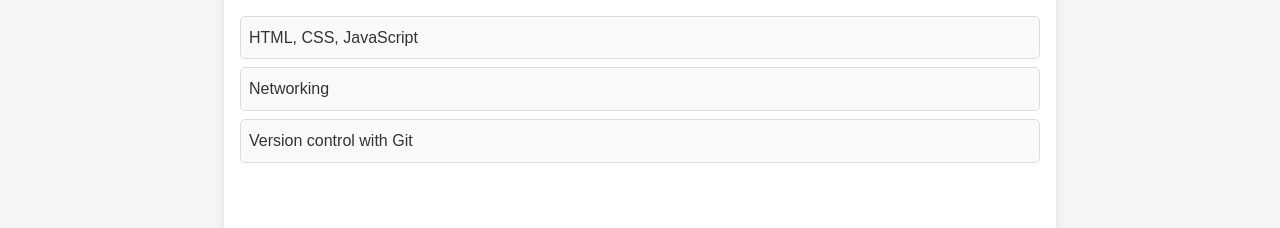
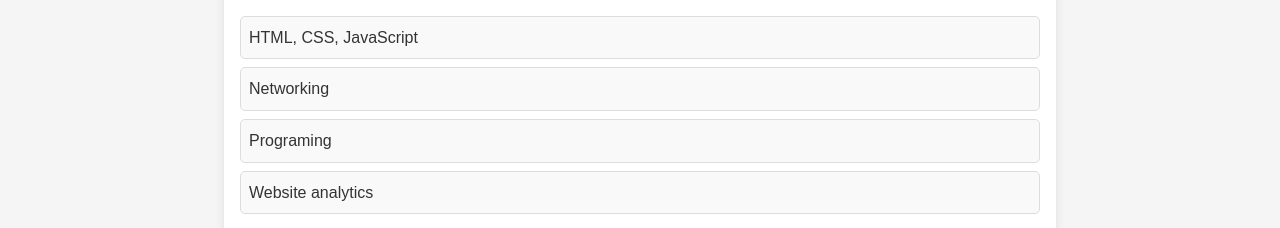
Before and after one commit to jakub728/Own-site, a plain HTML site: page chinedu/index.html in a window 1280 px wide. Shown: the part 948-1176 px from the top of the page. Drawn offline with Linux system fonts and the light colour scheme.

Commit message:
chinedupage

```diff
--- a/chinedu/index.html
+++ b/chinedu/index.html
@@ -32,7 +32,8 @@
       <ul>
         <li>HTML, CSS, JavaScript</li>
         <li>Networking</li>
-        <li>Version control with Git</li>
+        <li>Programing</li>
+        <li>Website analytics</li>
       </ul>
     </section>
 
```
